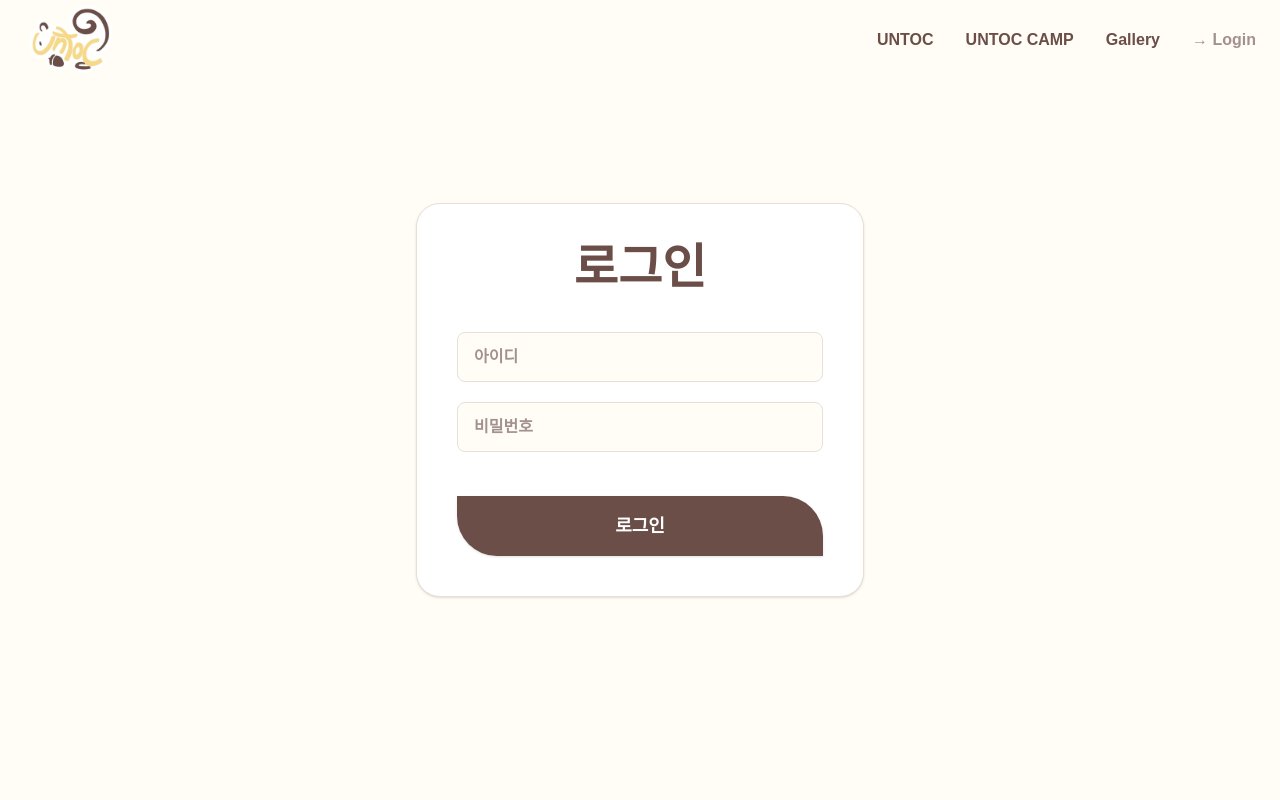
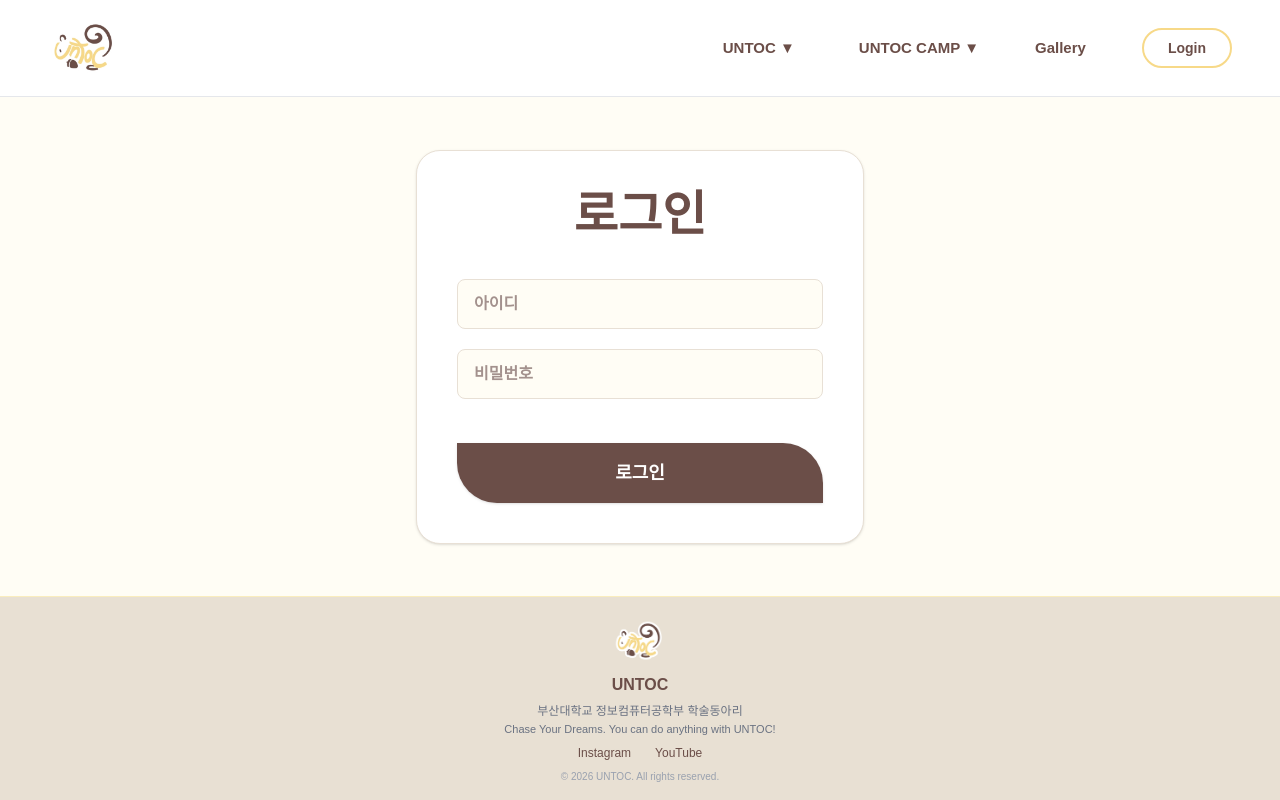
Before and after one commit to Untoc-Camp-2026/Untoc-backend, a Next.js app in the folder front/: page /login in a window 1280 px wide. Built offline with nearby package versions, Linux system fonts and the light colour scheme.

Commit message:
헤더, 푸터 스타일 수정
로그인 화면 헤더 추가
짧은 페이지에서 푸터가 떠있던 문제 수정 (푸터 페이지 하단으로 고정)

```diff
--- a/front/src/pages/gallery/index.tsx
+++ b/front/src/pages/gallery/index.tsx
@@ -25,10 +25,10 @@ export default function UntocCampPage() {
   const rotations = ['rotate-2', '-rotate-3', 'rotate-1', '-rotate-2', 'rotate-3', '-rotate-1'];
 
   return (
-    <main className="min-h-screen bg-[#FDF8EB]">
+    <main className="flex flex-col min-h-screen bg-[#FDF8EB]">
       <Navbar />
 
-      <div className="max-w-6xl mx-auto px-6">
+      <div className="flex-grow w-full max-w-6xl mx-auto px-6">
         <h1 className="text-4xl font-bold text-[#6D4E48] mb-8 mt-12">UNTOC 활동 사진</h1>
 
         {/* 학기 선택 드롭다운 */}
--- a/front/src/pages/index.tsx
+++ b/front/src/pages/index.tsx
@@ -3,11 +3,11 @@ import Footer from "@/components/layout/Footer";
 
 export default function Home() {
   return (
-    <>
+    <div className="flex flex-col min-h-screen">
       <Header />
 
       <main
-        className="relative flex h-[840px] items-center justify-center overflow-hidden"
+        className="relative flex flex-col flex-grow items-center justify-center overflow-hidden"
         style={{
           background: `
             radial-gradient(circle at 85% 20%, rgba(247, 217, 136, 0.28), transparent 30%),
@@ -32,6 +32,6 @@ export default function Home() {
       </main>
 
       <Footer />
-    </>
+    </div>
   );
 }
--- a/front/src/pages/login/index.tsx
+++ b/front/src/pages/login/index.tsx
@@ -4,9 +4,8 @@ import Head from 'next/head';
 import Link from 'next/link';
 import Image from 'next/image';
 import { useRouter } from 'next/router';
-
-// assets/images/ 에 있는 로고 불러오기 (svg가 있다면 해당 파일명으로 변경하셔도 됩니다)
-import untocLogo from '@/assets/images/언톡_스티커.webp';
+import Navbar from '../../components/layout/Header';
+import Footer from '../../components/layout/Footer';
 
 export default function Login() {
   const router = useRouter();
@@ -25,43 +24,10 @@ export default function Login() {
 
   return (
     <div className="min-h-screen bg-[#FFFDF5] text-[#6B4E48] font-sans flex flex-col relative">
+      <Navbar />
       <Head>
         <title>로그인 - UNTOC</title>
       </Head>
-
-      {/* 상단 네비게이션 바 (좌상단 홈 이동 로고 + 우측 메뉴 전체 정상화) */}
-      <header className="absolute top-0 left-0 w-full h-20 flex items-center justify-between px-8 md:px-6 bg-transparent z-10">
-
-        {/* [좌상단] 로고 아이콘 + 텍스트 (클릭 시 메인 index.tsx '/' 로 이동) */}
-        <Link href="/" className="flex items-center gap-2 hover:opacity-80 transition-opacity">
-          <Image
-            src={untocLogo}
-            alt="UNTOC 로고"
-            width={100}
-            height={100}
-            className="object-contain"
-          />
-        </Link>
-
-        {/* [우측] 도면에 맞춰 UNTOC 메뉴부터 순서대로 배치 */}
-        <nav className="flex items-center gap-8 font-semibold">
-          {/* 복구된 UNTOC 소개 메뉴 */}
-          <Link href="/about" className="hover:text-[#A3918D] transition-colors">
-            UNTOC
-          </Link>
-          <Link href="/untoc-camp" className="hover:text-[#A3918D] transition-colors">
-            UNTOC CAMP
-          </Link>
-          <Link href="/gallery" className="hover:text-[#A3918D] transition-colors">
-            Gallery
-          </Link>
-          {/* 현재 활성화된 로그인 메뉴 */}
-          <Link href="/login" className="text-[#A3918D] font-bold">
-            → Login
-          </Link>
-        </nav>
-      </header>
-
       {/* 2. 로그인 폼 영역 (PDF 15페이지 참조) */}
       <main className="flex-1 flex items-center justify-center p-4">
         <div className="w-full max-w-md bg-white rounded-[24px] shadow-sm border border-[#E8E0D5] p-10">
@@ -103,6 +69,7 @@ export default function Login() {
           </form>
         </div>
       </main>
+      <Footer />
     </div>
   );
 }
--- a/front/src/pages/untoc-camp/about.tsx
+++ b/front/src/pages/untoc-camp/about.tsx
@@ -6,10 +6,10 @@ import Footer from '../../components/layout/Footer';
 
 export default function UntocCampPage() {
   return (
-    <div className="min-h-screen bg-[#FDFAF5]">
+    <div className="flex flex-col min-h-screen bg-[#FDFAF5]">
       <Navbar />
 
-      <main className="pb-24">
+      <main className="flex-grow w-full max-w-6xl mx-auto pb-24">
         {/* 상단 뱃지 */}
         <div className="flex justify-center py-4">
           <h6 className="text-[#6B4E48] inline-flex items-center gap-2 px-5 py-1.5 bg-[#F7D988] rounded-full mb-3 text-xs font-extrabold tracking-widest">
--- a/front/src/pages/untoc-camp/projects.tsx
+++ b/front/src/pages/untoc-camp/projects.tsx
@@ -40,9 +40,9 @@ export default function UntocCampPage() {
   const filteredProjects = PROJECT_DATA.filter((p) => p.term === activeTerm);
 
   return (
-    <div className="min-h-screen bg-[#FAF8F5]">
+    <div className="flex flex-col min-h-screen bg-[#FAF8F5]">
       <Navbar />
-      <main className="px-6 max-w-[1200px] mx-auto pb-20 pt-12">
+      <main className="flex-grow w-full flex flex-col px-6 max-w-[1200px] mx-auto pt-12">
           <div className="mb-8">
             <h6 className="text-[#9C7B75] inline-flex items-center gap-2 px-3 py-1 bg-[#FEF3D0] rounded-full mb-4">🏆 UNTOC CAMP</h6>
             <h1 className="text-3xl font-bold text-[#6B4E48]">역대 작품들</h1>
```
